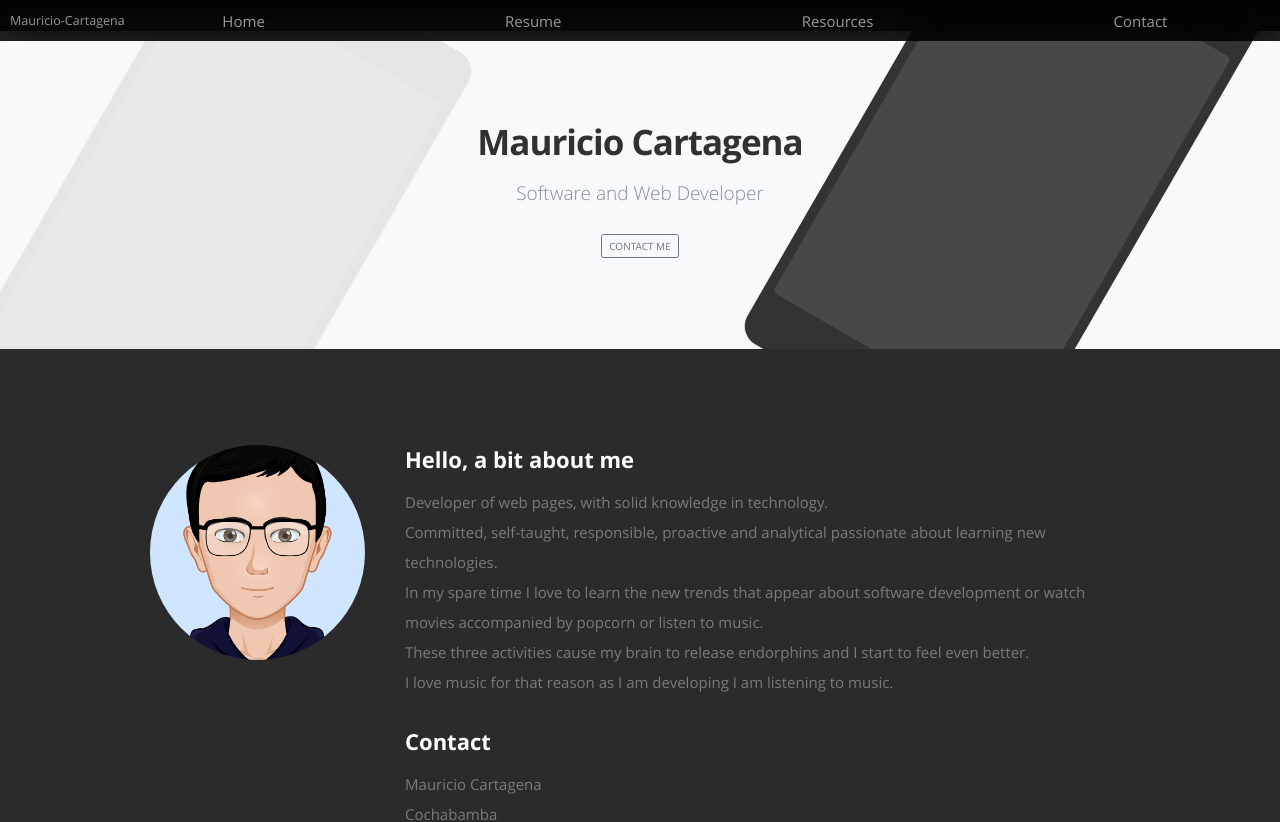
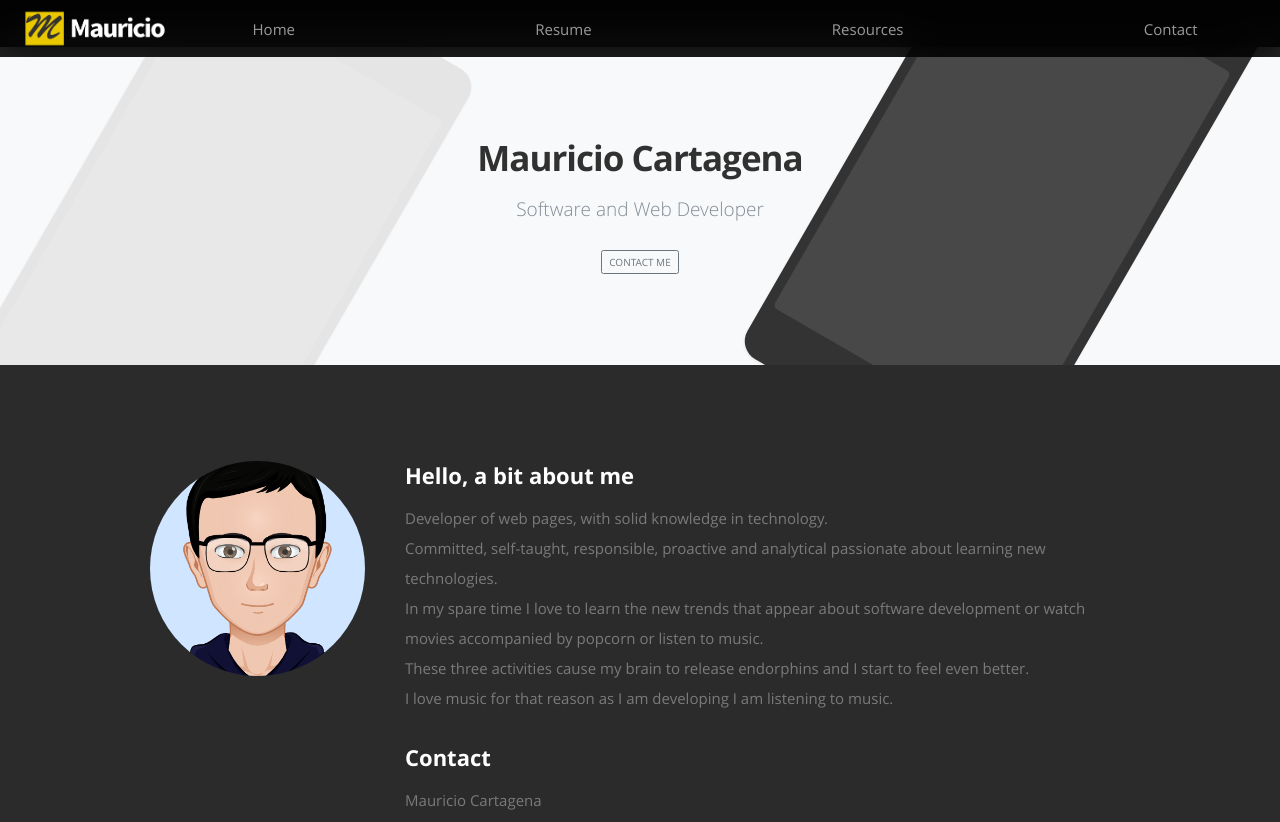
Before and after one commit to mauriciocartagena/my-perfil, a React (Create React App) app: page / in a window 1280 px wide. Shown: the top 822 px of the page. Built offline with nearby package versions, Linux system fonts and the light colour scheme.

Commit message:
agregando logo y direccionamiento

```diff
--- a/src/asset/styles/components/Products.scss
+++ b/src/asset/styles/components/Products.scss
@@ -1,7 +1,10 @@
 .container {
     max-width: 960px;
   }
-
+  .logo {
+    max-width: 100%;
+    height: auto;
+ }
   /*
    * Custom translucent site header
    */
--- a/src/components/Footer.jsx
+++ b/src/components/Footer.jsx
@@ -20,7 +20,7 @@ const Footer = ()=> (
                   </a>
                </li>
                <li>
-                  <a href="https://twitter.com/Mc9541991" target="twitter" rel="noopener">
+                  <a href="https://twitter.com/Cartagena_24" target="twitter" rel="noopener">
                      <i className="fa fa-twitter"></i>
                   </a>
                </li>
--- a/src/components/Header.jsx
+++ b/src/components/Header.jsx
@@ -2,14 +2,17 @@ import React                    from 'react';
 import {Nav,Navbar}             from 'react-bootstrap';
 import {Link}                   from 'react-router-dom';
 import '../asset/styles/components/Products.scss';
+import Logo from '../asset/static/Logo.png';
 
 const Header = () =>(
     <React.Fragment>
       <Navbar className="site-header sticky-top py-1"   collapseOnSelect expand="lg"  variant="dark">
           <Navbar.Brand >
-            <Link to="/my-perfil">
-                Mauricio-Cartagena
+
+            <Link to="/my-perfil" className="navbar-brand" style={{ paddingLeft:10 }} >
+              <img src={ Logo } width="150" alt="" className="d-inline-block align-middle mr-2" />
             </Link>
+
           </Navbar.Brand>
         <Navbar.Toggle aria-controls="responsive-navbar-nav" />
           <Navbar.Collapse id="responsive-navbar-nav">
```
Also changed, not shown: src/asset/static/Logo.png (added).
